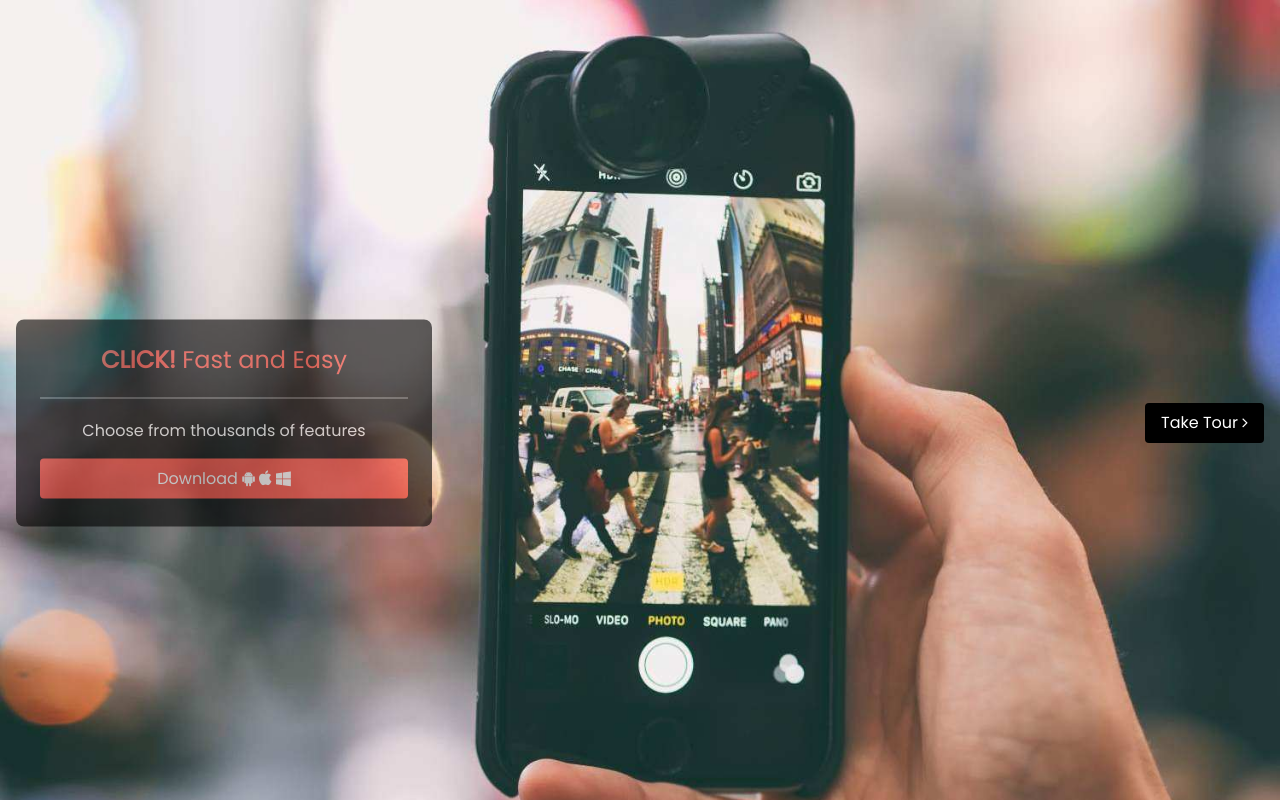
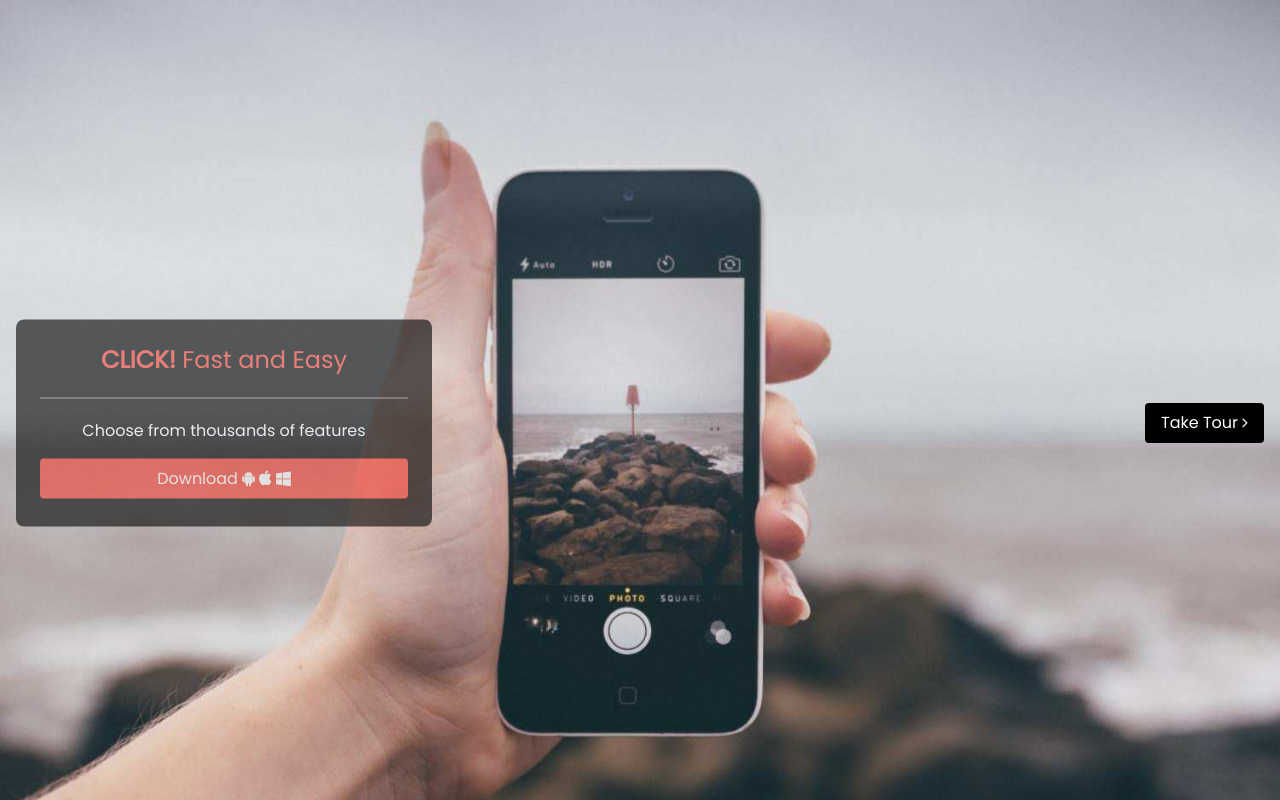
Before and after one commit to jnutt367/app-launch, a plain HTML site: page index.html in a window 1280 px wide. Both pictures are taken after a click on the link "Take Tour". Shown: the top 800 px of the page. Drawn offline with nearby package versions, Linux system fonts and the light colour scheme.

Commit message:
commit for the last image to be imported

```diff
--- a/index.html
+++ b/index.html
@@ -31,7 +31,7 @@ img {margin-bottom: -8px;}
     </div>
   </div>
   <div class="mySlides w3-animate-opacity">
-    <img class="w3-image" src="app.jpg" alt="Image 2" style="min-width:500px" width="1500" height="1000">
+    <img class="w3-image" src="app2-1.jpg" alt="Image 2" style="min-width:500px" width="1500" height="1000">
     <div class="w3-display-left w3-padding w3-hide-small" style="width:35%">
       <div class="w3-black w3-opacity w3-hover-opacity-off w3-padding-large w3-round-large">
         <h1 class="w3-xlarge w3-text-red"><b>CLICK!</b> Fast and Easy</h1>
```
Also changed, not shown: app2-1.jpg (added).
